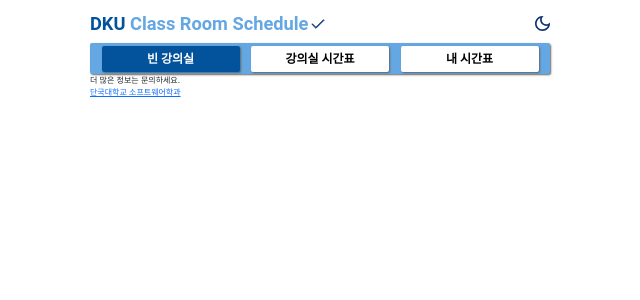
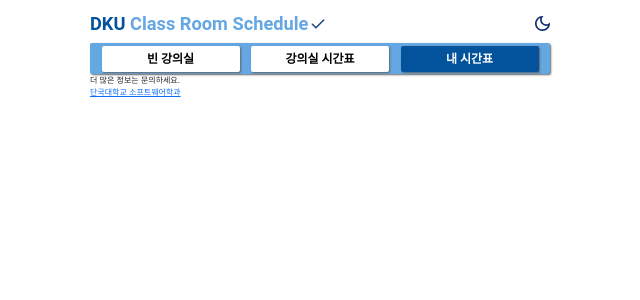
Before and after one commit to ellen24k/opensw, a React (Create React App) app in the folder frontend/: page /MySchedulePage in a window 1280 px wide. Shown: the top 300 px of the page, without its empty margins (320-960 px from the left). Built offline with nearby package versions, Linux system fonts and the light colour scheme; the HTML template or start-up script is replaced by a standard one; a web font is replaced by a local one.

Commit message:
psmsq4: synchronizing page reloading with navibar

```diff
--- a/frontend/src/components/FindEmptyClassPage.js
+++ b/frontend/src/components/FindEmptyClassPage.js
@@ -1,7 +1,8 @@
 /* 기능: 빈 강의실 */
 
-import { useState } from 'react';
+import { useState, useContext, useEffect } from 'react';
 import ListGroup from 'react-bootstrap/ListGroup';
+import { SelectedOptionIdSetterContext } from "./NaviContext.js";
 
 import MainFrame from "./MainFrame.js";
 import NaviBar from "./NaviBar.js";
@@ -18,6 +19,7 @@ function FindEmptyClassPage() {
     useEffect(() => {
         setSelectedOptionId(0)
     }, [])
+
     return (
         <MainFrame>
             <NaviBar />
--- a/frontend/src/components/MySchedulePage.js
+++ b/frontend/src/components/MySchedulePage.js
@@ -2,8 +2,15 @@
 
 import MainFrame from "./MainFrame.js";
 import NaviBar from "./NaviBar.js";
+import { SelectedOptionIdSetterContext } from "./NaviContext.js";
+import { useContext, useEffect } from "react";
 
 function MySchedulePage() {
+    const setSelectedOptionId = useContext(SelectedOptionIdSetterContext)
+    useEffect(() => {
+        setSelectedOptionId(2)
+    }, [])
+
     return (
         <MainFrame>
             <NaviBar />
```
